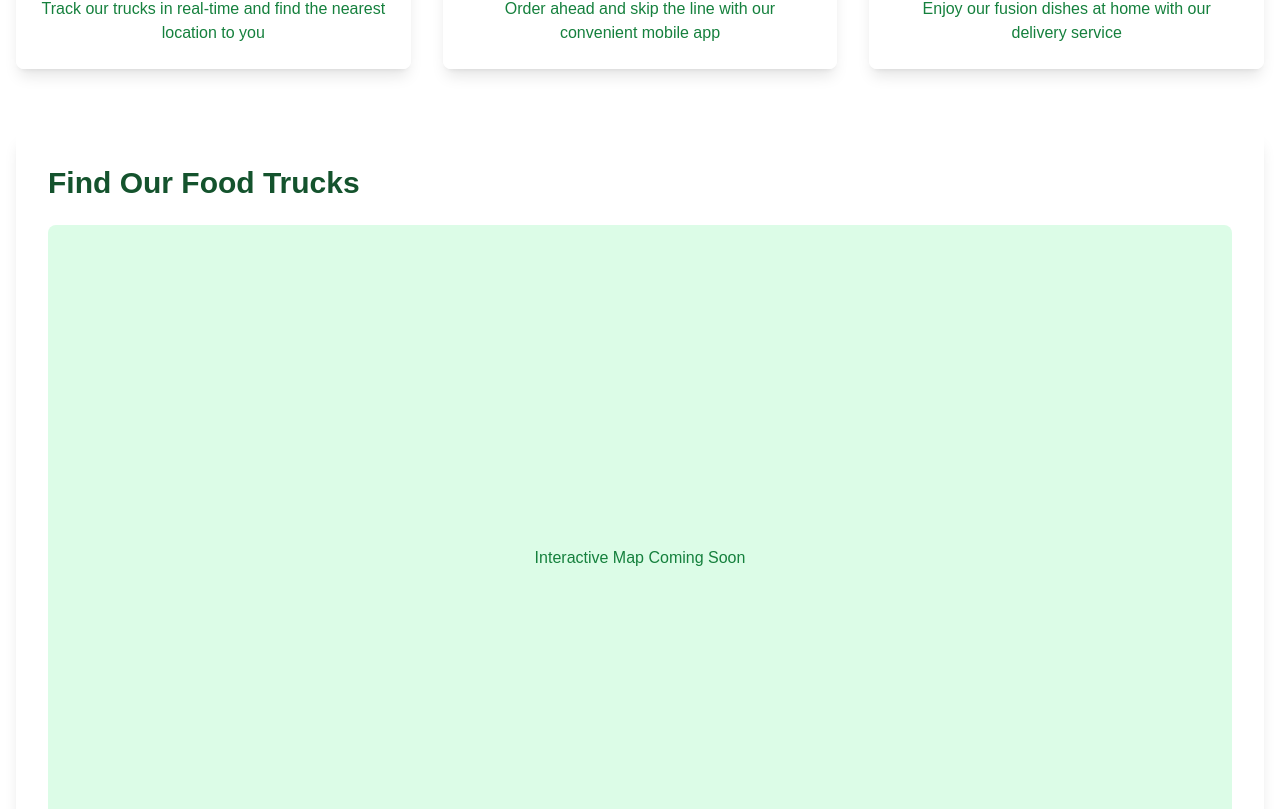
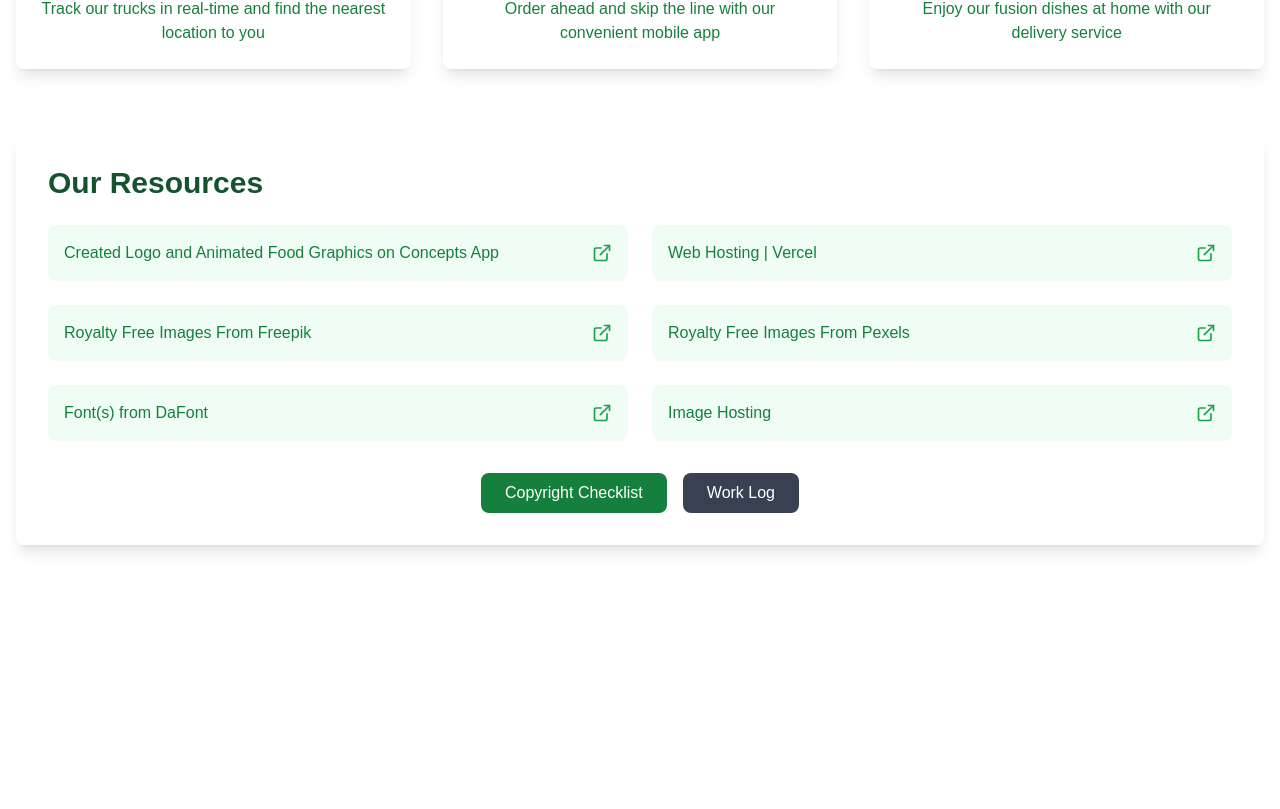
Before and after one commit to kks007-dev/tsa-fusion-fiasco, a Next.js app: page /about in a window 1280 px wide. Shown: the part 951-1760 px from the top of the page. After the commit the page ends 1560 px from the top, so only its background shows below. Built offline with nearby package versions, Linux system fonts and the light colour scheme.

Commit message:
added resources to about pg + opacity for bgs

```diff
--- a/src/app/about/page.js
+++ b/src/app/about/page.js
@@ -1,5 +1,5 @@
 import React from 'react';
-import { MapPin, Clock, Truck, Leaf, Trophy, Users } from 'lucide-react';
+import { MapPin, Clock, Truck, Leaf, Trophy, Users, ExternalLink } from 'lucide-react';
 import Link from 'next/link';
 import Navbar from '@/components/ui/Navbar';
 import PageBackground from '@/components/ui/pagebackground';  // Add this import
@@ -10,15 +10,23 @@ const Header = () => {
 };
 
 const AboutPage = () => {
+
+  const resources = [
+    { title: "Created Logo and Animated Food Graphics on Concepts App", link: "https://concepts.app/en/" },
+    { title: "Web Hosting | Vercel", link: "https://vercel.com/" },
+    { title: "Royalty Free Images From Freepik", link: "https://www.freepik.com/" },
+    { title: "Royalty Free Images From Pexels", link: "https://www.pexels.com/" },
+    { title: "Font(s) from DaFont", link: "https://www.dafont.com/celina-diary.font" },
+    { title: "Image Hosting", link: "https://imgbb.com/" }
+  ];
   return (
     <PageBackground
-      imageUrl="https://images.unsplash.com/photo-1590846406792-0adc7f938f1d?q=80&w=1000"
+      imageUrl="https://images.pexels.com/photos/2193600/pexels-photo-2193600.jpeg?auto=compress&cs=tinysrgb&w=1260&h=750&dpr=1"
       overlayOpacity={0.7}  // Made slightly darker to ensure text readability
     >
       <div className="min-h-screen">
         <Header />
-        {/* Hero Section */}
-        <div className="bg-green-800/80 text-white py-20"> {/* Added transparency */}
+        <div className="bg-green-800/80 text-white py-20">
           <div className="container mx-auto px-4 text-center">
             <h1 className="text-5xl font-bold mb-6">About Fusion Fiasco</h1>
             <p className="text-xl max-w-2xl mx-auto">
@@ -33,7 +41,7 @@ const AboutPage = () => {
           <div className="mb-16">
             <h2 className="text-3xl font-bold text-white mb-6">Our Story</h2>
             <div className="grid md:grid-cols-2 gap-8">
-              <div className="bg-white/90 p-8 rounded-lg shadow-lg"> {/* Added transparency */}
+              <div className="bg-white/90 p-8 rounded-lg shadow-lg">
                 <p className="text-green-700 mb-4">
                   Born from a passion for vegetarian cooking and global flavors, Fusion Fiasco started as a wild experiment in a home kitchen. Today, we're proud to serve the most innovative vegetarian fusion dishes from our fleet of eco-friendly food trucks.
                 </p>
@@ -41,7 +49,7 @@ const AboutPage = () => {
                   Our mission is to prove that vegetarian food can be exciting, satisfying, and packed with flavors that challenge the status quo. Every dish we serve is a carefully crafted fusion of traditional recipes and modern culinary techniques.
                 </p>
               </div>
-              <div className="bg-green-700/90 p-8 rounded-lg text-white"> {/* Added transparency */}
+              <div className="bg-green-700/90 p-8 rounded-lg text-white">
                 <h3 className="text-2xl font-bold mb-4">Our Values</h3>
                 <ul className="space-y-4">
                   <li className="flex items-center">
@@ -85,11 +93,34 @@ const AboutPage = () => {
             </div>
           </div>
 
-          {/* Locations Map */}
-          <div className="bg-white/90 p-8 rounded-lg shadow-lg"> {/* Added transparency */}
-            <h2 className="text-3xl font-bold text-green-900 mb-6">Find Our Food Trucks</h2>
-            <div className="aspect-video bg-green-100 rounded-lg flex items-center justify-center">
-              <p className="text-green-700">Interactive Map Coming Soon</p>
+          {/* Resources Section - Replaced Map section */}
+          <div className="bg-white/90 p-8 rounded-lg shadow-lg">
+            <h2 className="text-3xl font-bold text-green-900 mb-6">Our Resources</h2>
+            <div className="grid md:grid-cols-2 gap-6">
+              {resources.map((resource, index) => (
+                <Link
+                  href={resource.link}
+                  key={index}
+                  className="flex items-center justify-between p-4 bg-green-50 rounded-lg hover:bg-green-100 transition-colors"
+                >
+                  <span className="text-green-700 font-medium">{resource.title}</span>
+                  <ExternalLink className="h-5 w-5 text-green-600" />
+                </Link>
+              ))}
+            </div>
+            <div className="mt-8 flex justify-center gap-4">
+              <Link
+                href="/copyright"
+                className="px-6 py-2 bg-green-700 text-white rounded-lg hover:bg-green-800 transition-colors"
+              >
+                Copyright Checklist
+              </Link>
+              <Link
+                href="/work-log"
+                className="px-6 py-2 bg-gray-700 text-white rounded-lg hover:bg-gray-800 transition-colors"
+              >
+                Work Log
+              </Link>
             </div>
           </div>
         </div>
--- a/src/app/loyalty/page.js
+++ b/src/app/loyalty/page.js
@@ -148,11 +148,13 @@ const LoyaltyDashboard = () => {
 
   return (
     <div className="min-h-screen bg-green-50">
-      <PageBackground imageUrl="https://images.pexels.com/photos/1415734/pexels-photo-1415734.jpeg?auto=compress&cs=tinysrgb&w=1260&h=750&dpr=1">
+      <PageBackground imageUrl="https://img.freepik.com/free-photo/indian-food-circular-frame-with-copy-space_23-2148747658.jpg?t=st=1736748795~exp=1736752395~hmac=a76e64a39be61107e861affb43c3b0687d65070e05b7fd7498779f878a86b5c5&w=1380"
+      overlayOpacity={0.7}
+      >
       <Navbar />
       <div className="py-8">
         <div className="max-w-7xl mx-auto px-4">
-          <h1 className="text-4xl font-bold text-green-900 mb-8">Loyalty Program</h1>
+          <h1 className="text-4xl font-bold text-white mb-8"><i>Loyalty Program</i></h1>
 
         {!isAuthenticated ? (
           <Card>
@@ -163,7 +165,7 @@ const LoyaltyDashboard = () => {
           </Card>
         ) : (
           <Tabs defaultValue="points" className="space-y-6">
-            <TabsList className="grid grid-cols-6 gap-4">
+            <TabsList className=" text-white grid grid-cols-6 gap-4">
               <TabsTrigger value="points">Points</TabsTrigger>
               <TabsTrigger value="rewards">Rewards</TabsTrigger>
               <TabsTrigger value="referral">Referral</TabsTrigger>
--- a/src/app/order/page.js
+++ b/src/app/order/page.js
@@ -121,14 +121,16 @@ const OrdersPage = () => {
 
   return (
     <div className="min-h-screen bg-green-50">
-      <PageBackground className="bg-gradient-to-t" imageUrl="https://images.pexels.com/photos/1660030/pexels-photo-1660030.jpeg?auto=compress&cs=tinysrgb&w=1260&h=750&dpr=1">
+      <PageBackground className="bg-gradient-to-t" imageUrl="https://images.pexels.com/photos/1660030/pexels-photo-1660030.jpeg?auto=compress&cs=tinysrgb&w=1260&h=750&dpr=1"
+      overlayOpacity={0.5}
+      >
       <Navbar />
       <div className="max-w-3xl mx-auto py-10">
 
         <div className="flex items-center justify-between mb-8">
           <div>
-            <h1 className="text-3xl font-bold text-green-900">Your Orders</h1>
-            <p className="text-green-700">View and track your orders</p>
+            <h1 className="text-3xl flex-center font-bold text-white">Your Orders</h1>
+            <p className="text-green-600">View and track your orders</p>
           </div>
           <Button
             variant="outline"
--- a/src/app/page.js
+++ b/src/app/page.js
@@ -161,37 +161,37 @@ const MenuSection = ({ onAddToCart }) => {
       name: "Lagos Curry Bomb",
       description: "Creamy Indian curry meets Nigerian jollof rice with a Vietnamese herb twist",
       price: 18.99,
-      imageUrl: "/api/placeholder/400/300?text=Lagos+Curry+Bomb"
+      imageUrl: "https://i.ibb.co/RzBXQ75/20250113-003615-0000.png"
     },
     {
       name: "Saigon Suya Tacos",
       description: "Nigerian suya spiced imitation-meat in Vietnamese-style soft tacos with pickled vegetables",
       price: 16.50,
-      imageUrl: "/api/placeholder/400/300?text=Saigon+Suya+Tacos"
+      imageUrl: "https://i.ibb.co/NC8NBqY/20250113-003615-0001.png"
     },
     {
       name: "Masala Moi Moi Rolls",
       description: "Traditional Nigerian moi moi wrapped in crispy spring roll pastry with Indian masala spices",
       price: 15.75,
-      imageUrl: "/api/placeholder/400/300?text=Masala+Moi+Moi+Rolls"
+      imageUrl: "https://i.ibb.co/2Yt5pKg/20250113-003615-0002.png"
     },
     {
       name: "Pho Egusi Fusion",
       description: "Classic Vietnamese pho broth infused with Nigerian egusi seed richness",
       price: 17.25,
-      imageUrl: "/api/placeholder/400/300?text=Pho+Egusi+Fusion"
+      imageUrl: "https://i.ibb.co/4Sm68bj/20250113-003615-0003.png"
     },
     {
       name: "Tandoori Plantain Bánh Mì",
       description: "Tandoori-spiced plantains in a Vietnamese bánh mì with Nigerian-inspired slaw",
       price: 16.99,
-      imageUrl: "/api/placeholder/400/300?text=Tandoori+Plantain+Bánh+Mì"
+      imageUrl: "https://i.ibb.co/HC3rLHH/20250113-003615-0004.png"
     },
     {
       name: "Coconut Palm Jollof Risotto",
       description: "Creamy Italian-style risotto with Nigerian jollof spices and Vietnamese coconut notes",
       price: 19.50,
-      imageUrl: "/api/placeholder/400/300?text=Coconut+Palm+Jollof+Risotto"
+      imageUrl: "https://i.ibb.co/2FD4Y29/20250113-003615-0005.png"
     }
   ];
 
@@ -375,7 +375,8 @@ const FusionFiascoWebsite = () => {
 
   return (
     <div className="min-h-screen bg-green-50">
-      <PageBackground overlayOpacity={0.5} imageUrl="https://img.freepik.com/free-photo/mid-shot-man-reading-food-truck-menu_23-2148757258.jpg?t=st=1736744671~exp=1736748271~hmac=763981313efdb302acfc75c5b30b3501e4aed4455f90e56b3dd41b9cd401a6cc&w=996">
+      <PageBackground overlayOpacity={0.5}
+      imageUrl="https://img.freepik.com/free-photo/mid-shot-man-reading-food-truck-menu_23-2148757258.jpg?t=st=1736744671~exp=1736748271~hmac=763981313efdb302acfc75c5b30b3501e4aed4455f90e56b3dd41b9cd401a6cc&w=996">
       <Header />
 
       <div className="flex">
--- a/src/app/tracking/page.js
+++ b/src/app/tracking/page.js
@@ -147,7 +147,8 @@ const FoodTruckPage = () => {
 
   return (
     <div className="min-h-screen bg-gradient-to-b from-gray-50 to-gray-100">
-      <PageBackground imageUrl="https://images.pexels.com/photos/1640773/pexels-photo-1640773.jpeg?auto=compress&cs=tinysrgb&w=1260&h=750&dpr=1">
+      <PageBackground imageUrl="https://images.pexels.com/photos/1640773/pexels-photo-1640773.jpeg?auto=compress&cs=tinysrgb&w=1260&h=750&dpr=1"
+      overlayOpacity={0.1}>
       <Navbar />
       <main className="container mx-auto px-4 py-12">
         <div className="max-w-5xl mx-auto">
```
